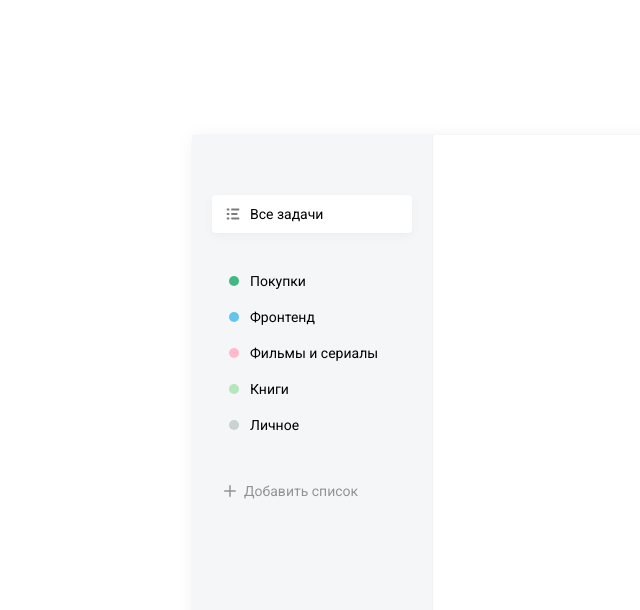
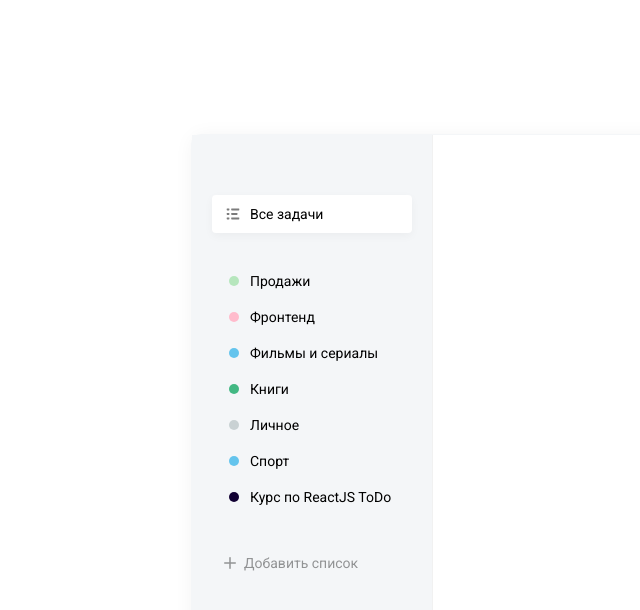
Before and after one commit to michaelvassilyevmvc/todoReact, a React (Create React App) app: page / in a window 1280 px wide. Shown: the top 610 px of the page, without its empty margins (73-713 px from the left). Built offline with nearby package versions, Linux system fonts and the light colour scheme.

Commit message:
Lesson3 25-37

```diff
--- a/src/App.js
+++ b/src/App.js
@@ -1,11 +1,12 @@
-import React from "react";
+import React, { useState} from "react";
 import List from "./components/List";
 import AddButtonList from "./components/AddList";
 
 import DB from "./assets/db.json";
 
 function App() {
-  let [value, setValue] = React.useState("Hello, World");
+
+const [lists,setLists] = useState([])
 
   return (
     <div className="todo">
@@ -33,28 +34,12 @@
           ]}
         ></List>
         <List
-          items={[
-            {
-              color: "green",
-              name: "Покупки",
-            },
-            {
-              color: "blue",
-              name: "Фронтенд",
-            },
-            {
-              color: "pink",
-              name: "Фильмы и сериалы",
-            },
-            {
-              color: "salad",
-              name: "Книги",
-            },
-            {
-              color: "grey",
-              name: "Личное",
-            },
-          ]}
+          items={DB.lists.map((item) => {
+            item.color = DB.colors.filter(
+              (color) => color.id === item.colorId
+            )[0].name;
+            return item;
+          })}
           isRemovable
         ></List>
         <AddButtonList colors={DB.colors}></AddButtonList>
--- a/src/components/List/List.scss
+++ b/src/components/List/List.scss
@@ -26,6 +26,10 @@
       border-radius: 4px;
     }
 
+    &:hover {
+      background: rgba(255, 255, 255, 0.5);
+    }
+
     i {
       margin-right: 8px;
       display: inline-flex;
@@ -35,7 +39,5 @@
         }
       }
     }
-
-
   }
 }
```
